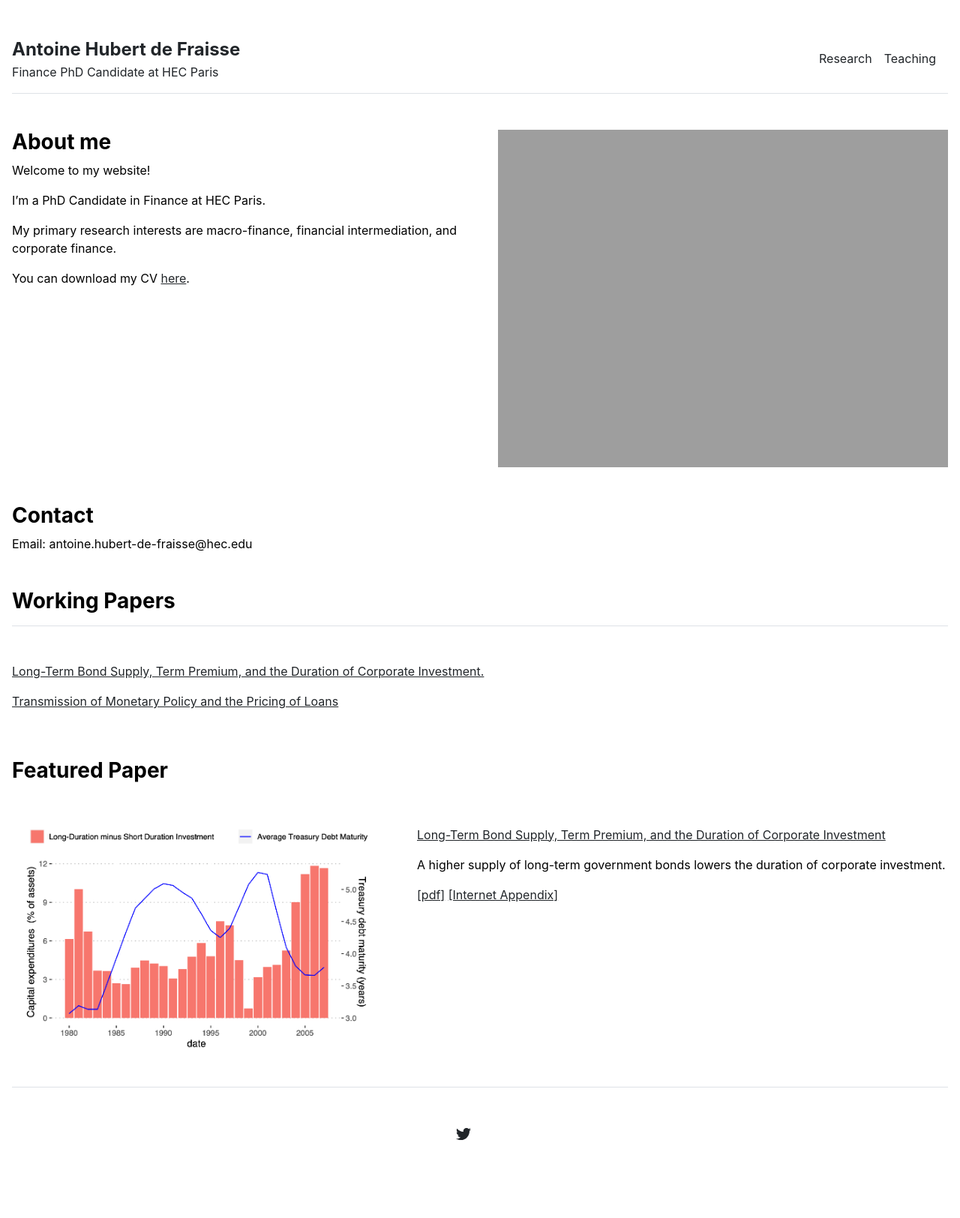
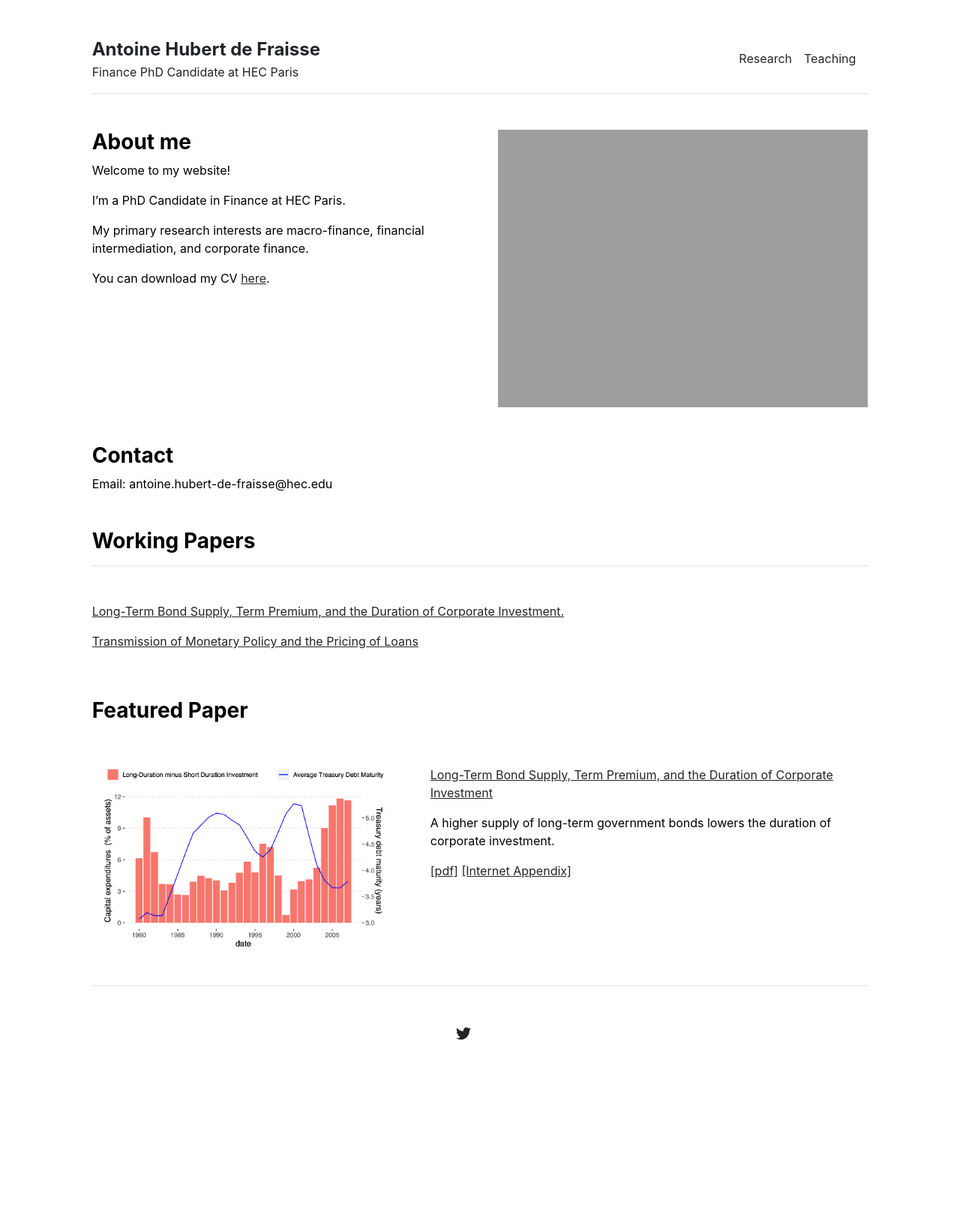
Before and after one commit to antoinehubertdefraisse/antoinehubertdefraisse.github.io, a Jekyll site: the page built from index.md, in a window 1280 px wide. Shown: the whole page at 75% size. Built offline with Jekyll 4.4.1, drawn with Linux system fonts in a browser that asks for light colours; after the commit the page ends 1489 px from its top, so only the background shows below that.

Commit message:
Update default.html

```diff
--- a/_layouts/default.html
+++ b/_layouts/default.html
@@ -2,7 +2,7 @@
 <html lang="{{ site.lang | default: "en-US" }}">
   {% include head.html %}
   <body>
-    <div class="col-lg-12 mx-auto p-3 py-md-5">
+    <div class="col-lg-10 mx-auto p-3 py-md-5">
       {% include header.html %}
       {{ content }}
       {% include footer.html %}
```
